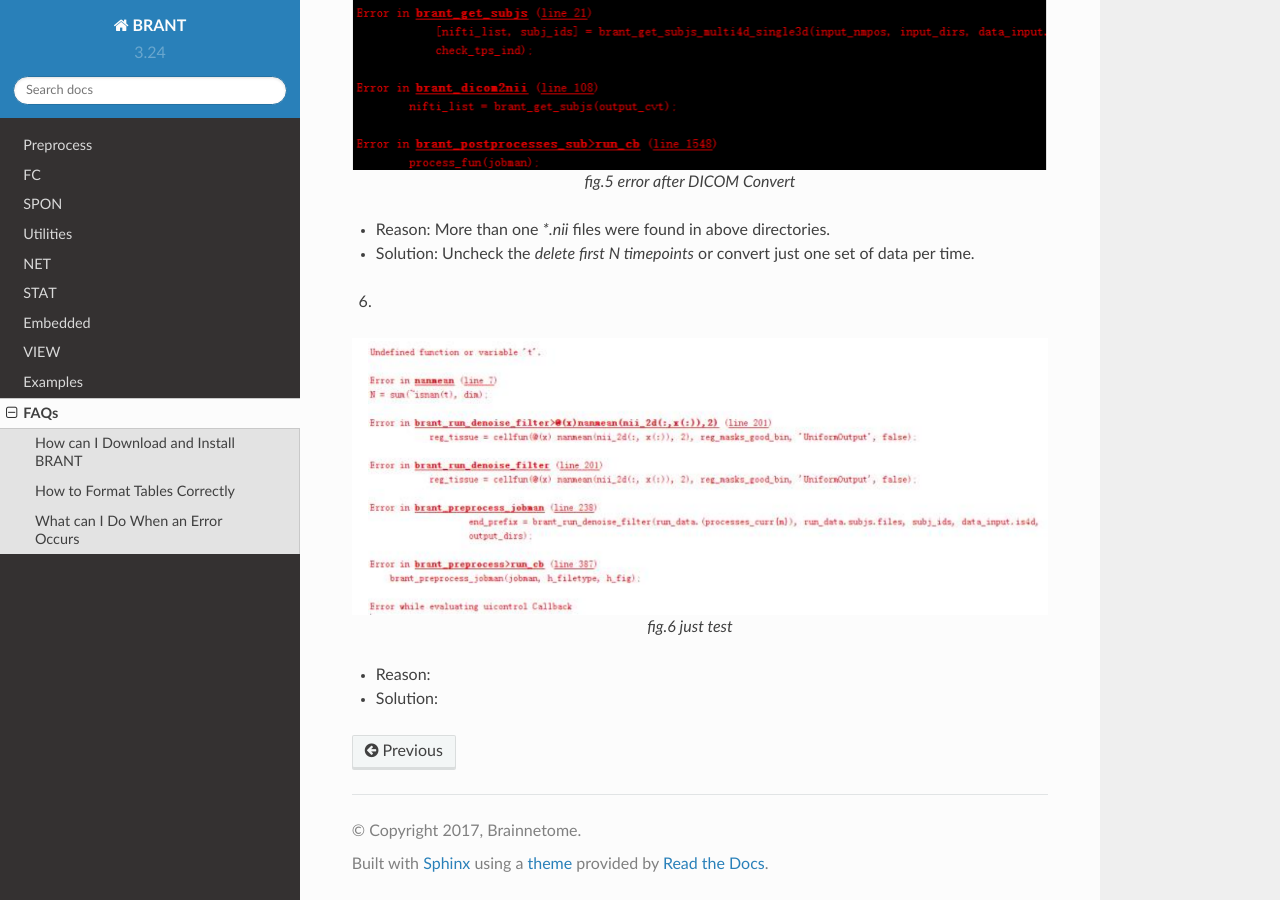
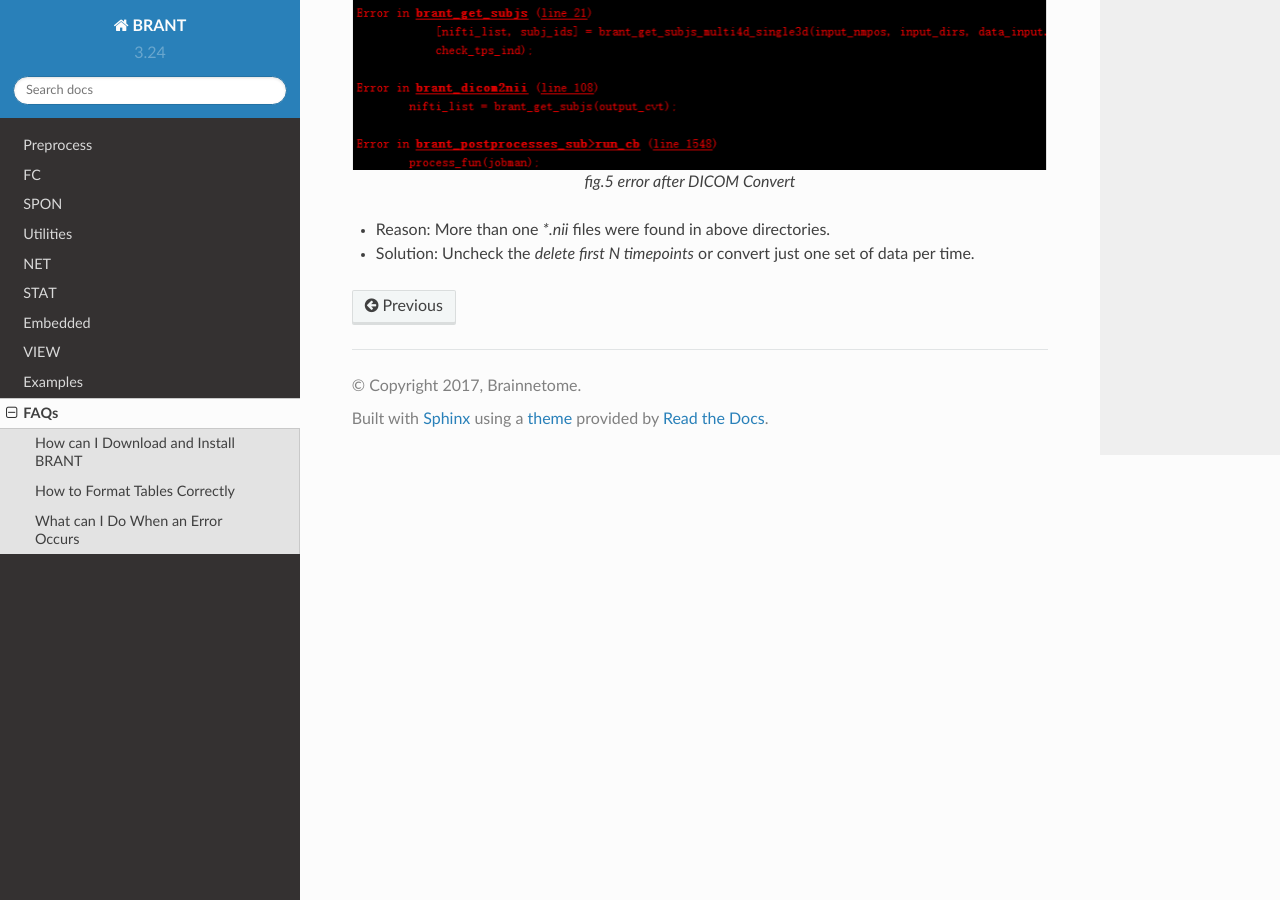
Before and after one commit to YongLiuLab/brant, a Sphinx documentation site: the page built from source/FAQs.txt, in a window 1280 px wide and 900 px high, scrolled down 4459 px. Built offline with Sphinx 7.4.7 and the Read the Docs theme 2.0.0, drawn with Linux system fonts in a browser that asks for light colours.

Commit message:
slightly fix

```diff
--- a/source/FAQs.txt
+++ b/source/FAQs.txt
@@ -129,13 +129,3 @@ What can I Do When an Error Occurs
 * Solution: Uncheck the *delete first N timepoints* or convert just one set of data per time.
 
 .. _`examples`: Menu_examples.html
-
-6.
-
-.. figure:: _images/faqs_error_new_6.png
-	:align: center
-
-	fig.6 just test
-
-* Reason:
-* Solution:
--- a/source/smooth.txt
+++ b/source/smooth.txt
@@ -19,7 +19,7 @@ Smooth
     - `Denoise`_
     - `Smooth`_
 
-.. _`Preprocess Modules`: Preprocess.html#preprocess-modules
+.. _`Preprocess Modules`: Preprocess_Modules.html
 .. _`Slice Timing`: slice_timing.html
 .. _`Realign`: realign.html
 .. _`Coregister (optional)`: coregister.html
```
